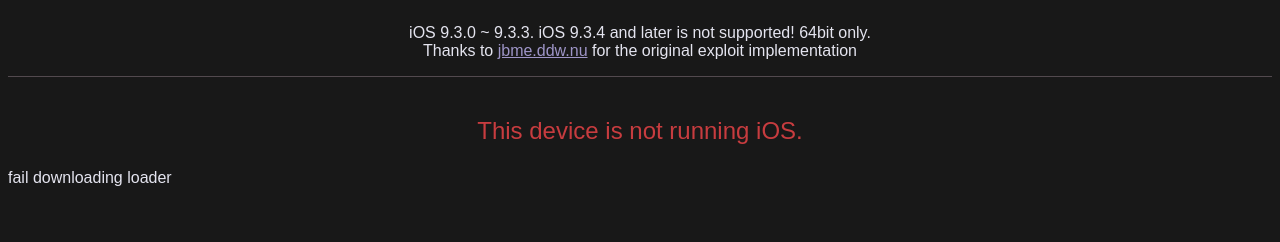
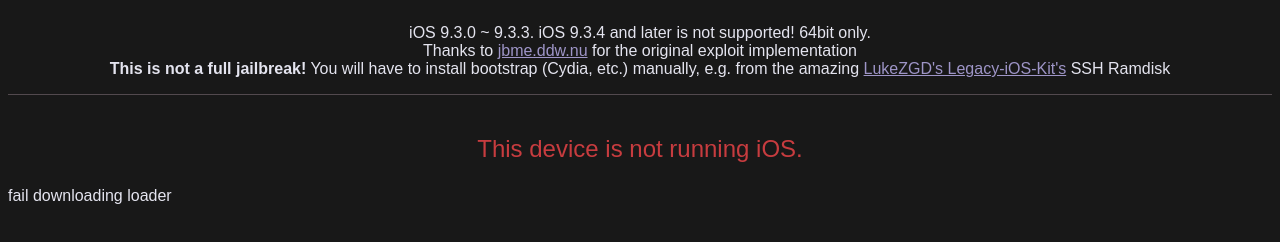
Before and after one commit to thisisignitedoreo/jbme64-9.3.3, a plain HTML site: page index.html in a window 1280 px wide. Drawn offline with Linux system fonts and the light colour scheme; no server answers.

Commit message:
This is not a full JB bs

```diff
--- a/index.html
+++ b/index.html
@@ -11,7 +11,8 @@
    <body>
      <p>
        iOS 9.3.0 ~ 9.3.3. iOS 9.3.4 and later is not supported! 64bit only.<br/>
-       Thanks to <a href="http://jbme.ddw.nu/">jbme.ddw.nu</a> for the original exploit implementation
+       Thanks to <a href="http://jbme.ddw.nu/">jbme.ddw.nu</a> for the original exploit implementation<br/>
+       <strong>This is not a full jailbreak!</strong> You will have to install bootstrap (Cydia, etc.) manually, e.g. from the amazing <a href="https://github.com/LukeZGD/Legacy-iOS-Kit">LukeZGD's Legacy-iOS-Kit's</a> SSH Ramdisk
      </p>
      <div id="w">
        <div id="thebutton">
```
